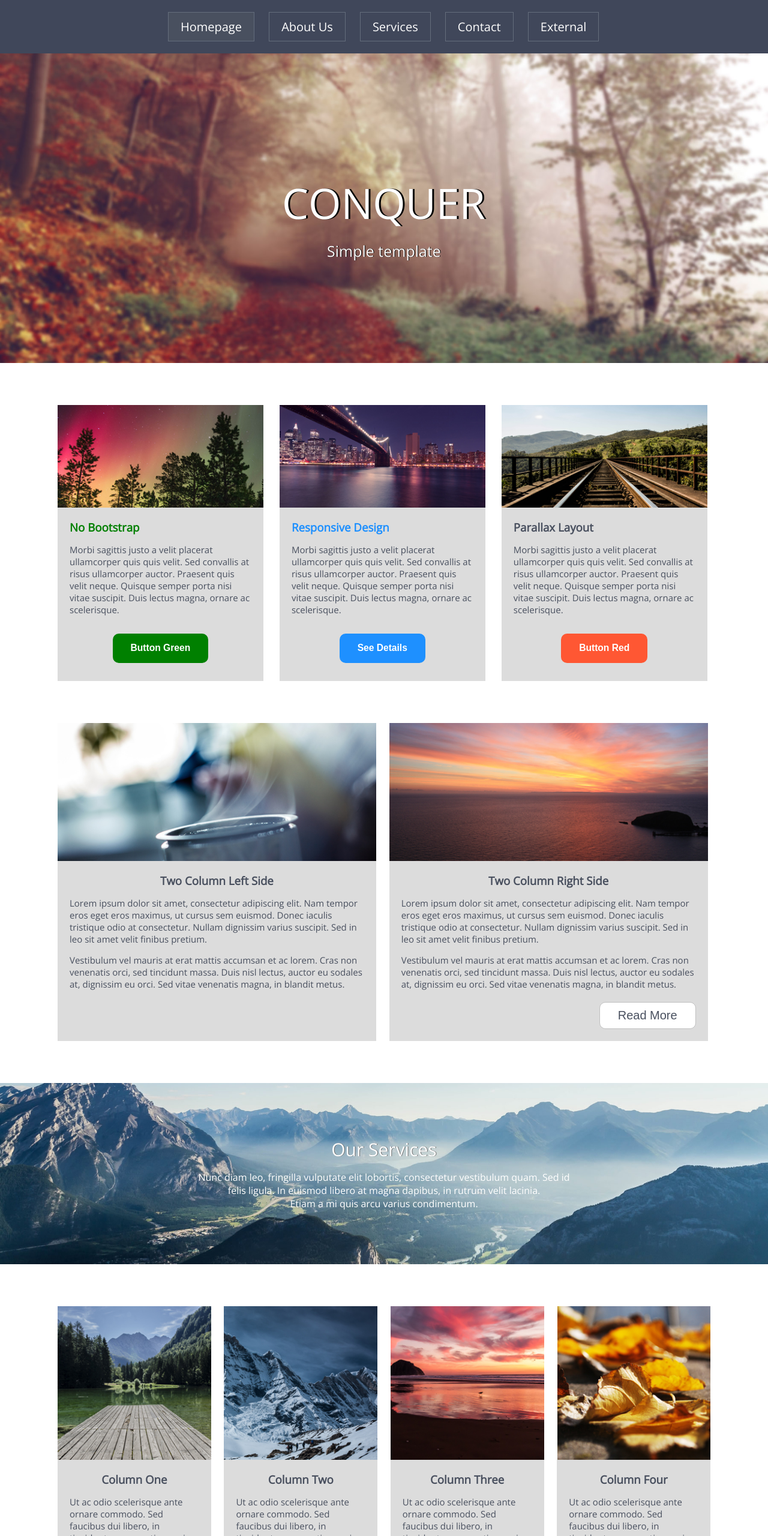
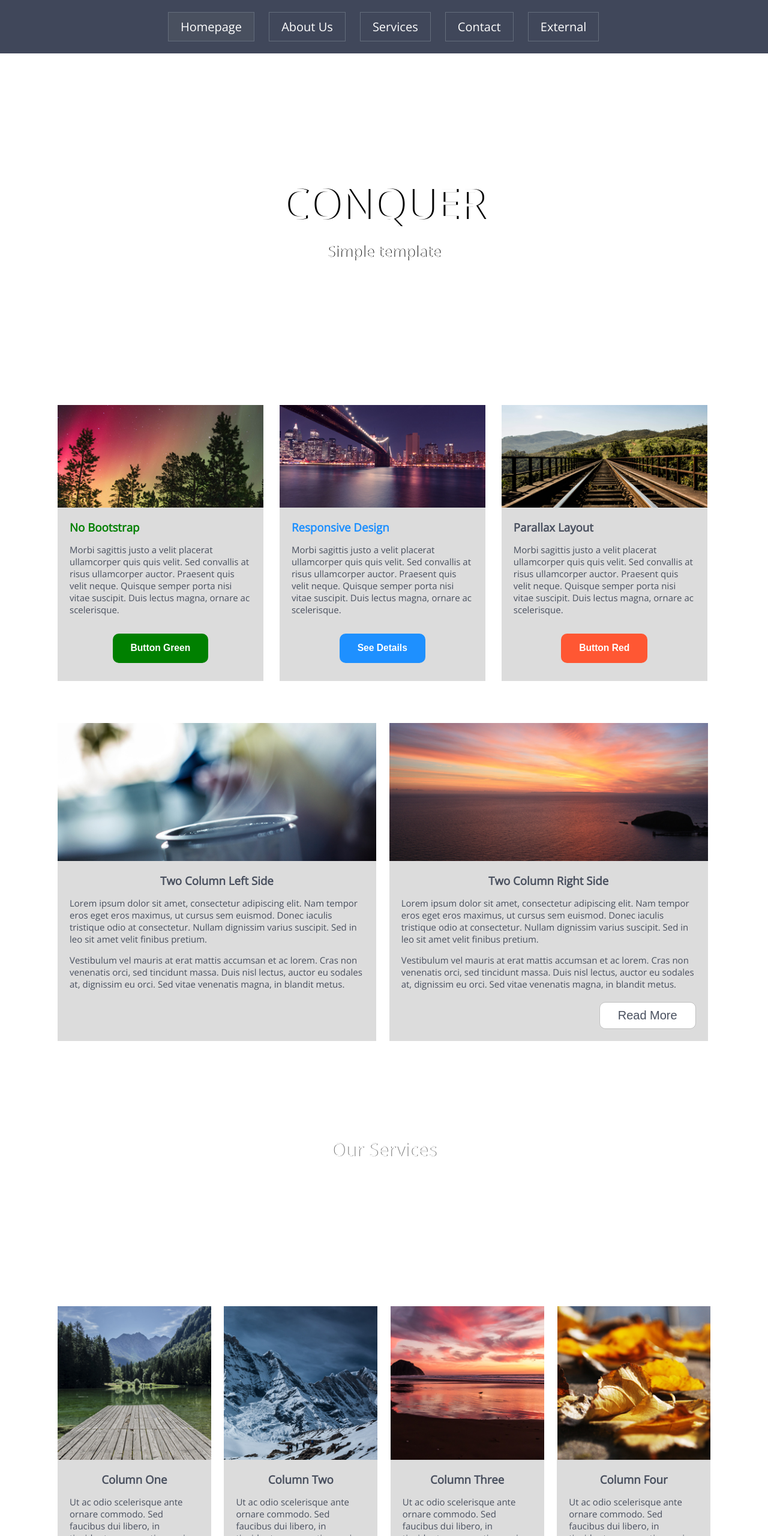
Before and after one commit to LailaL88/conquer, a plain HTML site: page index.html in a window 1280 px wide. Shown: the top 2560 px of the page at 60% size. Drawn offline with nearby package versions, Linux system fonts and the light colour scheme; a script that the page names is missing.

Commit message:
Update styles.css

```diff
--- a/styles.css
+++ b/styles.css
@@ -45,12 +45,12 @@ nav a:hover {
 }
 
 .first {
-	background-size: 100% 100%;
+	/*background-size: 100% 100%;
 	background-image: url("./img/bg-1.jpg");
 	 background-position: center center;
 	 background-attachment: fixed;
 	 background-size: cover;
-	 background-repeat: no-repeat;
+	 background-repeat: no-repeat;*/
 	height: 605px;
 }
 
@@ -214,7 +214,7 @@ h1 {
 }
 
 
-.fourth{
+/*.fourth{
 	background-image: url("./img/bg-2.jpg");
 	 background-position: center center;
 	 background-attachment: fixed;
@@ -222,7 +222,7 @@ h1 {
 	 background-repeat: no-repeat;
 
 }
-
+*/
 .fourth h2 {
 	padding-top: 90px;
 	font-size: 30px;
@@ -319,12 +319,12 @@ h1 {
 
 .seventh {
 	margin-top: 70px;
-	background-image: url(img/bg-3.jpg);
+	/*background-image: url(img/bg-3.jpg);
 	background-size: 100% 100%;
 	 background-position: center center;
 	 background-attachment: fixed;
 	 background-size: cover;
-	 background-repeat: no-repeat;
+	 background-repeat: no-repeat;*/
 	 overflow: hidden;
 }
 
```
